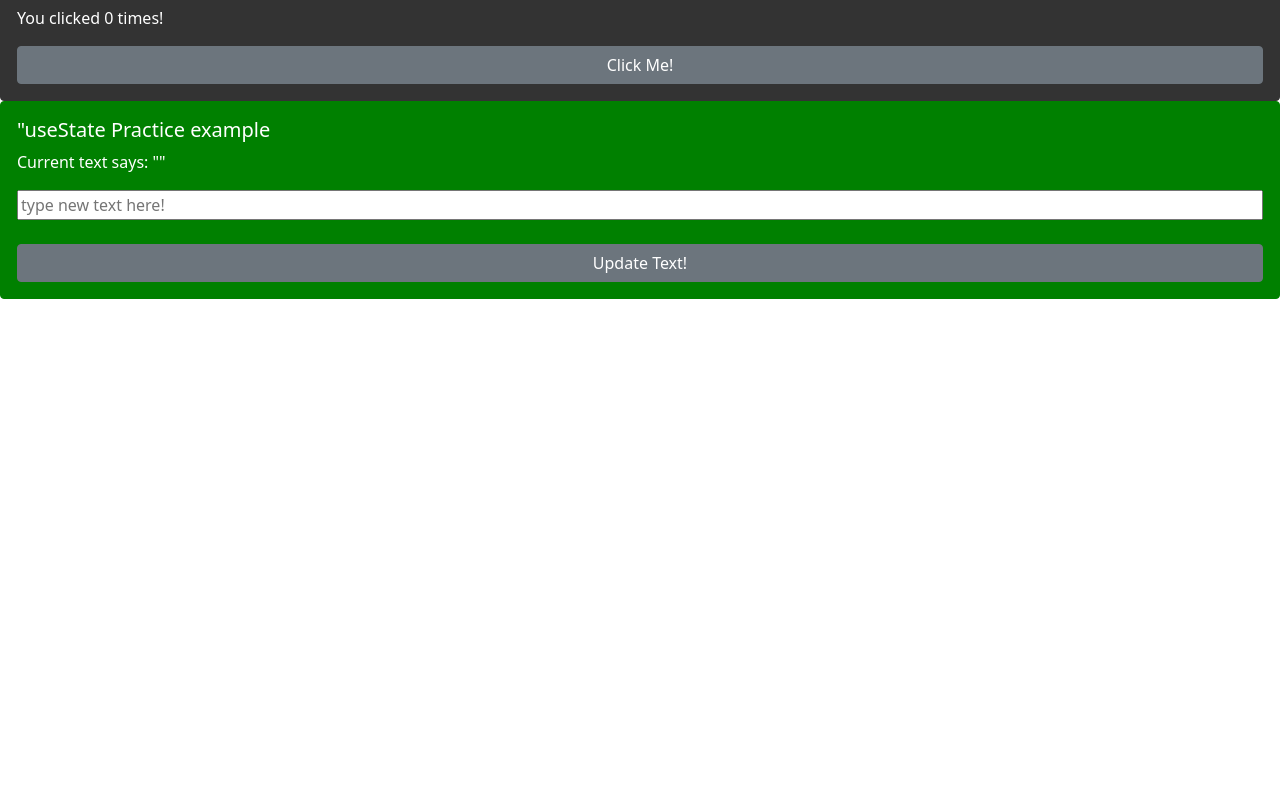
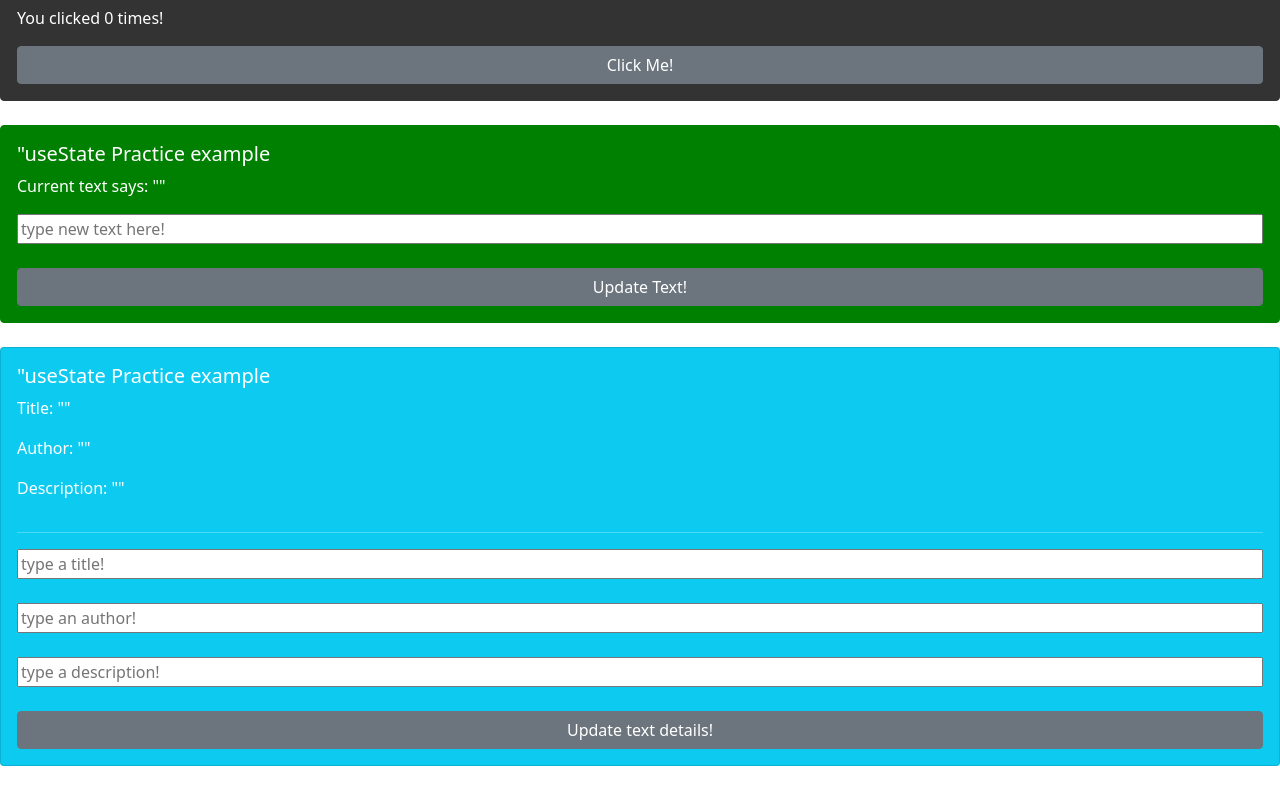
Before and after one commit to alinan-vn/react-fundamentals-practice-and-notes, a React (Create React App) app: page /function-components-practice in a window 1280 px wide. Shown: the part 310-1100 px from the top of the page. Before the commit the page ends 800 px from the top, so only its background shows below. Built offline with nearby package versions, Linux system fonts and the light colour scheme.

Commit message:
added another useState practice example

```diff
--- a/src/components/functionComponentsPractice/useStatePractice/index.jsx
+++ b/src/components/functionComponentsPractice/useStatePractice/index.jsx
@@ -5,12 +5,28 @@ function UseStatePractice(){
 
     const [count, setCount] = useState(0);
     const [text, setText] = useState("");
+    const [textObject, setTextObject] = useState({title: "", author: "", description: ""})
 
     function updateText(){
         const inputText = document.querySelector('#input-text');
-        console.log(inputText.value);
+
         setText(inputText.value);
     }
+
+    function updateTextDetails(){
+        const titleText = document.querySelector('#title');
+        const authorText = document.querySelector('#author');
+        const descriptionText = document.querySelector('#description');
+
+        setTextObject({
+            ...textObject,
+            title: titleText.value,
+            author: authorText.value,
+            description: descriptionText.value
+        })
+    }
+
+
 
     return(
         <div>
@@ -18,13 +34,24 @@ function UseStatePractice(){
                 <CardTitle tag="h5">"useState" Practice example</CardTitle>
                 <CardText>You clicked { count } times!</CardText>
                 <Button onClick={() => setCount(count + 1)}>Click Me!</Button>
-            </Card>
+            </Card><br />
             <Card body inverse style={{ backgroundColor: 'green', borderColor: 'green' }}>
                 <CardTitle tag="h5">"useState Practice example</CardTitle>
                 <CardText>Current text says: "{ text }"</CardText>
                 <input id='input-text' placeholder='type new text here!' /><br />
                 <Button onClick={updateText}>Update Text!</Button>
-            </Card>
+            </Card><br />
+            <Card body inverse color="info">
+                <CardTitle tag="h5">"useState Practice example</CardTitle>
+                <CardText>Title: "{textObject.title}"</CardText>
+                <CardText>Author: "{textObject.author}"</CardText>
+                <CardText>Description: "{textObject.description}"</CardText>
+                <hr />
+                <input id='title' placeholder='type a title!' /><br />
+                <input id='author' placeholder='type an author!' /><br />
+                <input id='description' placeholder='type a description!' /><br />
+                <Button onClick={updateTextDetails}>Update text details!</Button>
+            </Card><br />
         </div>
     )
 }
```
